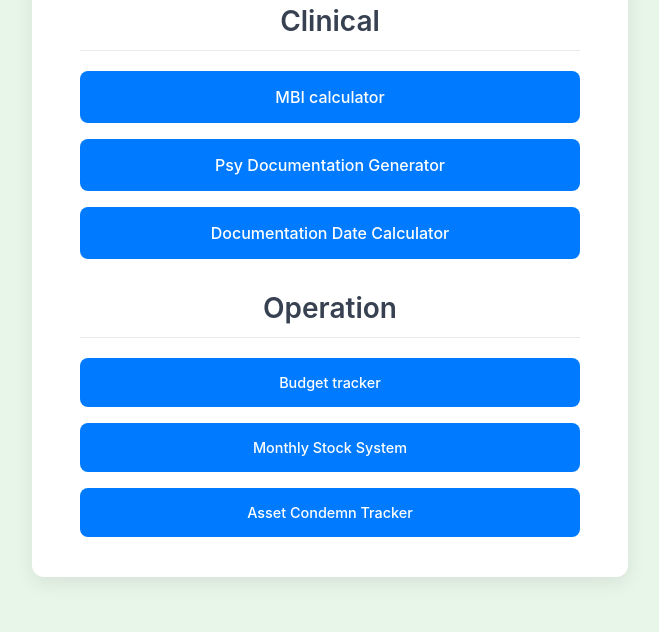
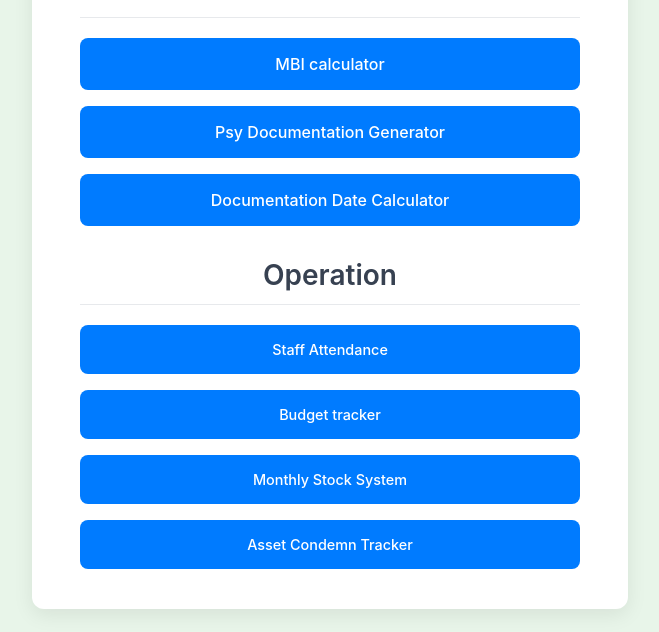
Before and after one commit to tt17work/ottools, a plain HTML site: page index.html in a window 1280 px wide. Shown: the part 168-800 px from the top of the page, without its empty margins (310-969 px from the left). Drawn offline with Linux system fonts and the light colour scheme.

Commit message:
Update index.html

```diff
--- a/index.html
+++ b/index.html
@@ -94,6 +94,9 @@
         </a>
         <!-- Operation Section -->
         <h2>Operation</h2>
+        <a href="https://script.google.com/macros/s/AKfycbzwNILUet0l0ktkZBy5uOmximY2J7BIcRGsZRZZmD1rcz2zwwdTnKoPpYZRYKNzHwor/exec" class="tool-button budget-button" target="_blank" rel="noopener noreferrer">
+            Staff Attendance
+        </a>
         <a href="https://script.google.com/macros/s/AKfycbxcqyxTLcv3zJWcPhHxv3UmP9dP1hMOYnX7xvMCHDmKA1ifcRFNMkqSrS6eJJzaz9E/exec" class="tool-button budget-button" target="_blank" rel="noopener noreferrer">
             Budget tracker
         </a>
```
